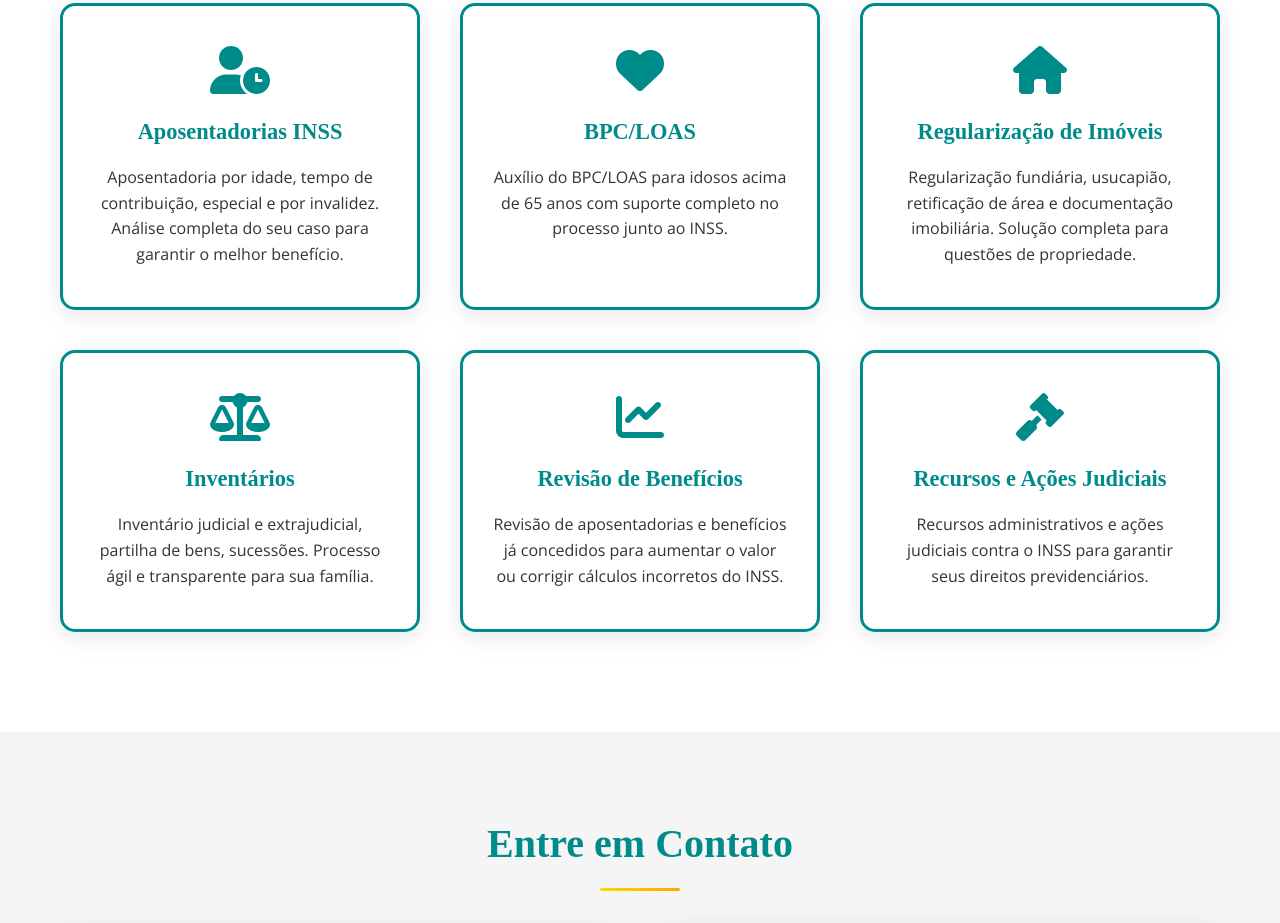
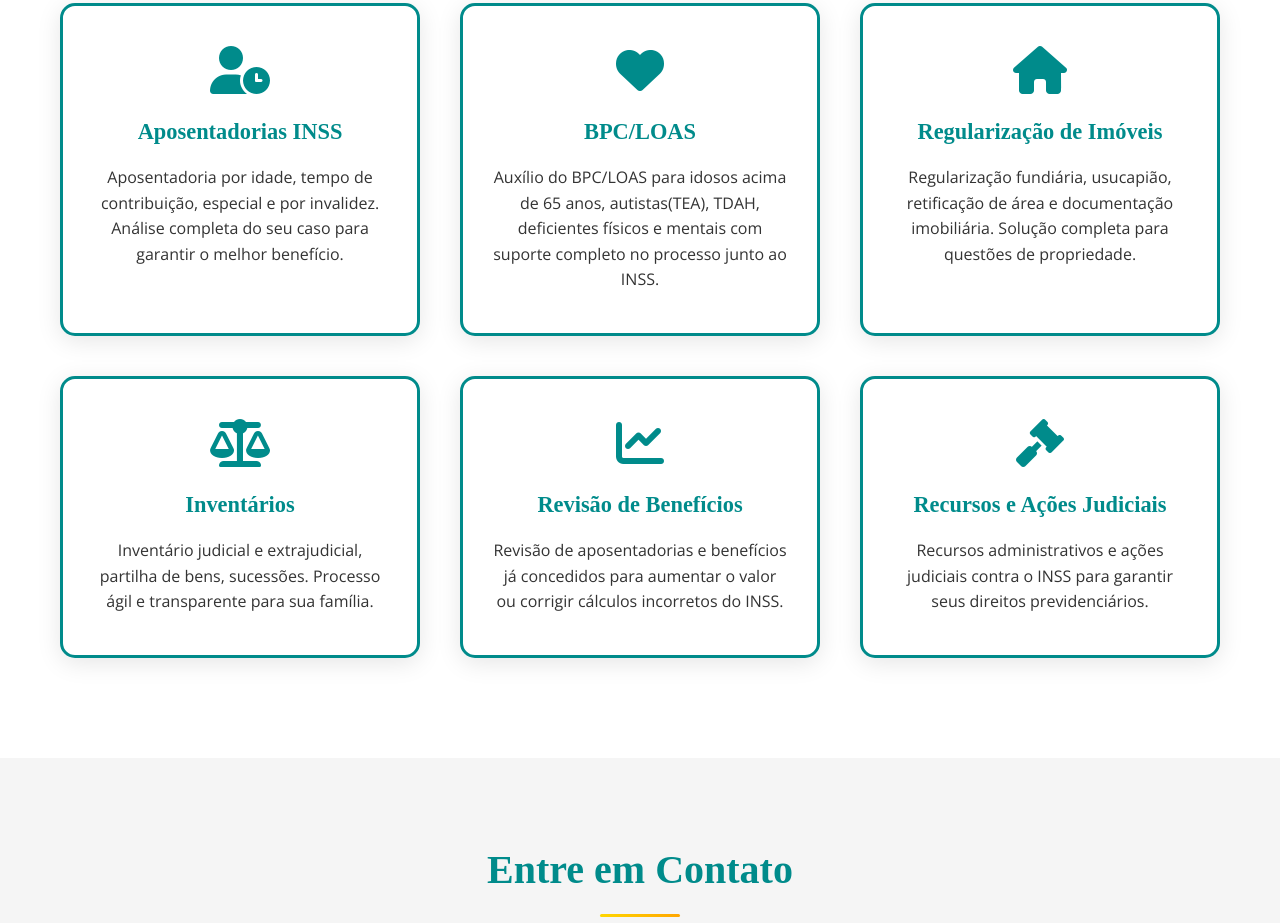
Before and after one commit to fefecal/fefecal.github.io, a plain HTML site: page index.html in a window 1280 px wide. Shown: the part 1720-2643 px from the top of the page. Drawn offline with nearby package versions, Linux system fonts and the light colour scheme.

Commit message:
Update index.html

```diff
--- a/index.html
+++ b/index.html
@@ -79,7 +79,7 @@
                 <div class="service-card">
                     <i class="fas fa-heart"></i>
                     <h3>BPC/LOAS</h3>
-                    <p>Auxílio do BPC/LOAS para idosos acima de 65 anos com suporte completo no processo junto ao INSS.</p>
+                    <p>Auxílio do BPC/LOAS para idosos acima de 65 anos, autistas(TEA), TDAH, deficientes físicos e mentais com suporte completo no processo junto ao INSS.</p>
                 </div>
 
                 <div class="service-card">
```
